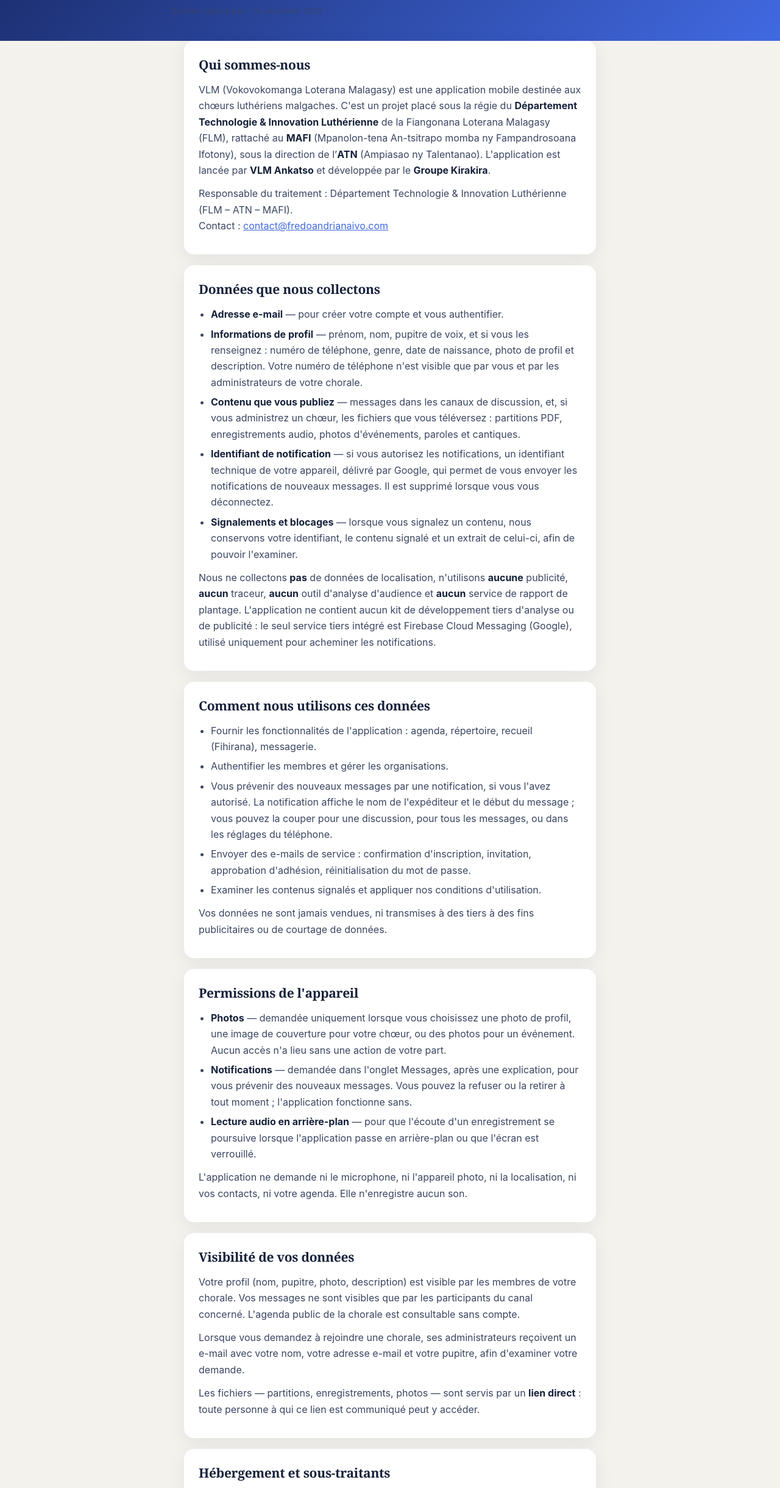
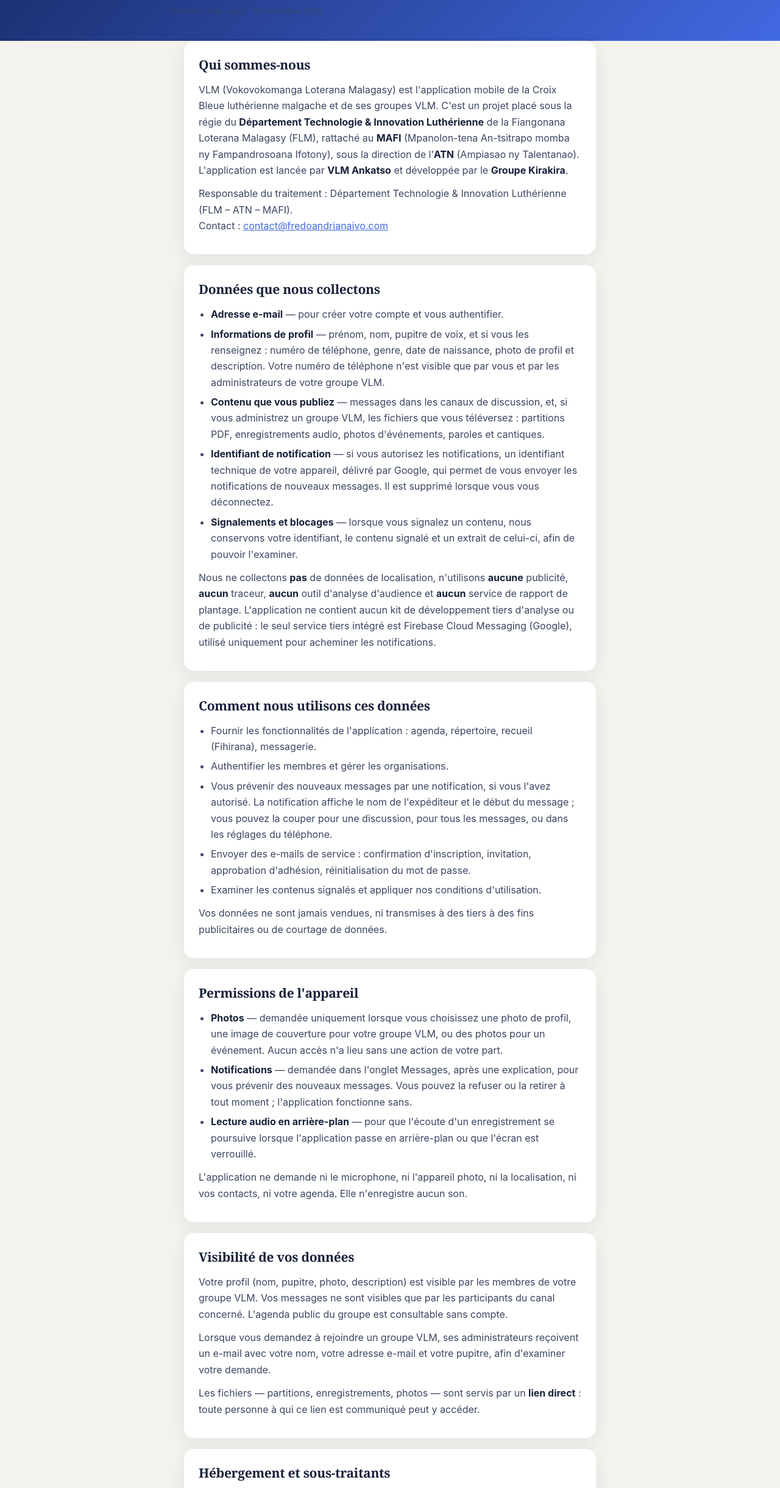
Before and after one commit to afdevs/vlm-legal, a plain HTML site: page confidentialite.html in a window 1280 px wide. Shown: the part 110-2550 px from the top of the page at 61% size. Drawn offline with Linux system fonts and the light colour scheme.

Commit message:
Croix Bleue : « groupe VLM » au lieu de « chorale »

```diff
--- a/confidentialite.html
+++ b/confidentialite.html
@@ -11,13 +11,13 @@
 <header><div class="wrap">
   <p class="kicker">VLM · Vokovokomanga Loterana Malagasy</p>
   <h1>Politique de confidentialité</h1>
-  <p class="updated">Dernière mise à jour : 10 novembre 2026</p>
+  <p class="updated">Dernière mise à jour : 18 novembre 2026</p>
 </div></header>
 
 <main>
 <section>
   <h2>Qui sommes-nous</h2>
-  <p>VLM (Vokovokomanga Loterana Malagasy) est une application mobile destinée aux chœurs luthériens malgaches. C'est un projet placé sous la régie du <strong>Département Technologie &amp; Innovation Luthérienne</strong> de la Fiangonana Loterana Malagasy (FLM), rattaché au <strong>MAFI</strong> (Mpanolon-tena An-tsitrapo momba ny Fampandrosoana Ifotony), sous la direction de l’<strong>ATN</strong> (Ampiasao ny Talentanao). L'application est lancée par <strong>VLM Ankatso</strong> et développée par le <strong>Groupe Kirakira</strong>.</p>
+  <p>VLM (Vokovokomanga Loterana Malagasy) est l'application mobile de la Croix Bleue luthérienne malgache et de ses groupes VLM. C'est un projet placé sous la régie du <strong>Département Technologie &amp; Innovation Luthérienne</strong> de la Fiangonana Loterana Malagasy (FLM), rattaché au <strong>MAFI</strong> (Mpanolon-tena An-tsitrapo momba ny Fampandrosoana Ifotony), sous la direction de l’<strong>ATN</strong> (Ampiasao ny Talentanao). L'application est lancée par <strong>VLM Ankatso</strong> et développée par le <strong>Groupe Kirakira</strong>.</p>
   <p>Responsable du traitement : Département Technologie &amp; Innovation Luthérienne (FLM – ATN – MAFI).<br>
   Contact : <a href="mailto:contact@fredoandrianaivo.com">contact@fredoandrianaivo.com</a></p>
 </section>
@@ -26,8 +26,8 @@
   <h2>Données que nous collectons</h2>
   <ul>
     <li><strong>Adresse e-mail</strong> — pour créer votre compte et vous authentifier.</li>
-    <li><strong>Informations de profil</strong> — prénom, nom, pupitre de voix, et si vous les renseignez : numéro de téléphone, genre, date de naissance, photo de profil et description. Votre numéro de téléphone n'est visible que par vous et par les administrateurs de votre chorale.</li>
-    <li><strong>Contenu que vous publiez</strong> — messages dans les canaux de discussion, et, si vous administrez un chœur, les fichiers que vous téléversez : partitions PDF, enregistrements audio, photos d'événements, paroles et cantiques.</li>
+    <li><strong>Informations de profil</strong> — prénom, nom, pupitre de voix, et si vous les renseignez : numéro de téléphone, genre, date de naissance, photo de profil et description. Votre numéro de téléphone n'est visible que par vous et par les administrateurs de votre groupe VLM.</li>
+    <li><strong>Contenu que vous publiez</strong> — messages dans les canaux de discussion, et, si vous administrez un groupe VLM, les fichiers que vous téléversez : partitions PDF, enregistrements audio, photos d'événements, paroles et cantiques.</li>
     <li><strong>Identifiant de notification</strong> — si vous autorisez les notifications, un identifiant technique de votre appareil, délivré par Google, qui permet de vous envoyer les notifications de nouveaux messages. Il est supprimé lorsque vous vous déconnectez.</li>
     <li><strong>Signalements et blocages</strong> — lorsque vous signalez un contenu, nous conservons votre identifiant, le contenu signalé et un extrait de celui-ci, afin de pouvoir l'examiner.</li>
   </ul>
@@ -49,7 +49,7 @@
 <section>
   <h2>Permissions de l'appareil</h2>
   <ul>
-    <li><strong>Photos</strong> — demandée uniquement lorsque vous choisissez une photo de profil, une image de couverture pour votre chœur, ou des photos pour un événement. Aucun accès n'a lieu sans une action de votre part.</li>
+    <li><strong>Photos</strong> — demandée uniquement lorsque vous choisissez une photo de profil, une image de couverture pour votre groupe VLM, ou des photos pour un événement. Aucun accès n'a lieu sans une action de votre part.</li>
     <li><strong>Notifications</strong> — demandée dans l'onglet Messages, après une explication, pour vous prévenir des nouveaux messages. Vous pouvez la refuser ou la retirer à tout moment ; l'application fonctionne sans.</li>
     <li><strong>Lecture audio en arrière-plan</strong> — pour que l'écoute d'un enregistrement se poursuive lorsque l'application passe en arrière-plan ou que l'écran est verrouillé.</li>
   </ul>
@@ -58,8 +58,8 @@
 
 <section>
   <h2>Visibilité de vos données</h2>
-  <p>Votre profil (nom, pupitre, photo, description) est visible par les membres de votre chorale. Vos messages ne sont visibles que par les participants du canal concerné. L'agenda public de la chorale est consultable sans compte.</p>
-  <p>Lorsque vous demandez à rejoindre une chorale, ses administrateurs reçoivent un e-mail avec votre nom, votre adresse e-mail et votre pupitre, afin d'examiner votre demande.</p>
+  <p>Votre profil (nom, pupitre, photo, description) est visible par les membres de votre groupe VLM. Vos messages ne sont visibles que par les participants du canal concerné. L'agenda public du groupe est consultable sans compte.</p>
+  <p>Lorsque vous demandez à rejoindre un groupe VLM, ses administrateurs reçoivent un e-mail avec votre nom, votre adresse e-mail et votre pupitre, afin d'examiner votre demande.</p>
   <p>Les fichiers — partitions, enregistrements, photos — sont servis par un <strong>lien direct</strong> : toute personne à qui ce lien est communiqué peut y accéder.</p>
 </section>
 
```
Also changed, not shown: conditions.html (+4 -4 lines), index.html (+1 -1 lines), suppression-compte.html (+3 -3 lines).
